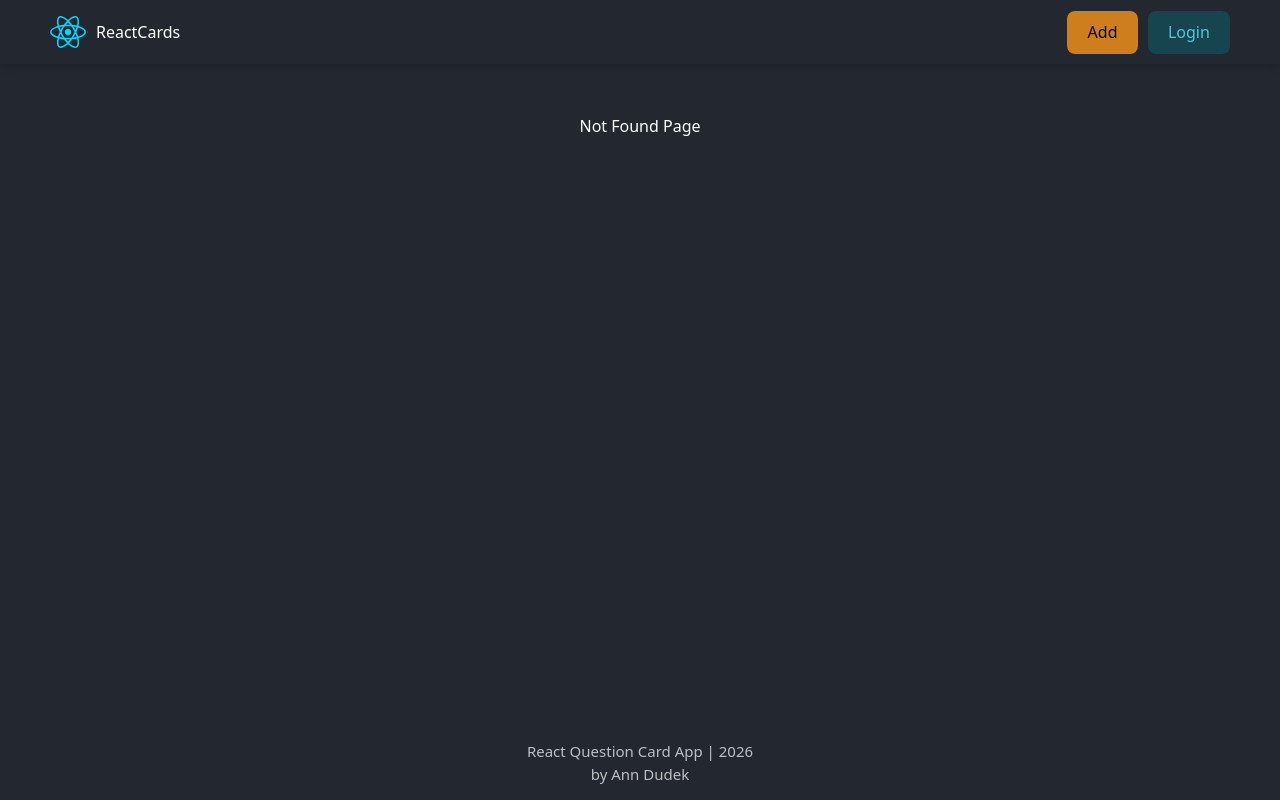
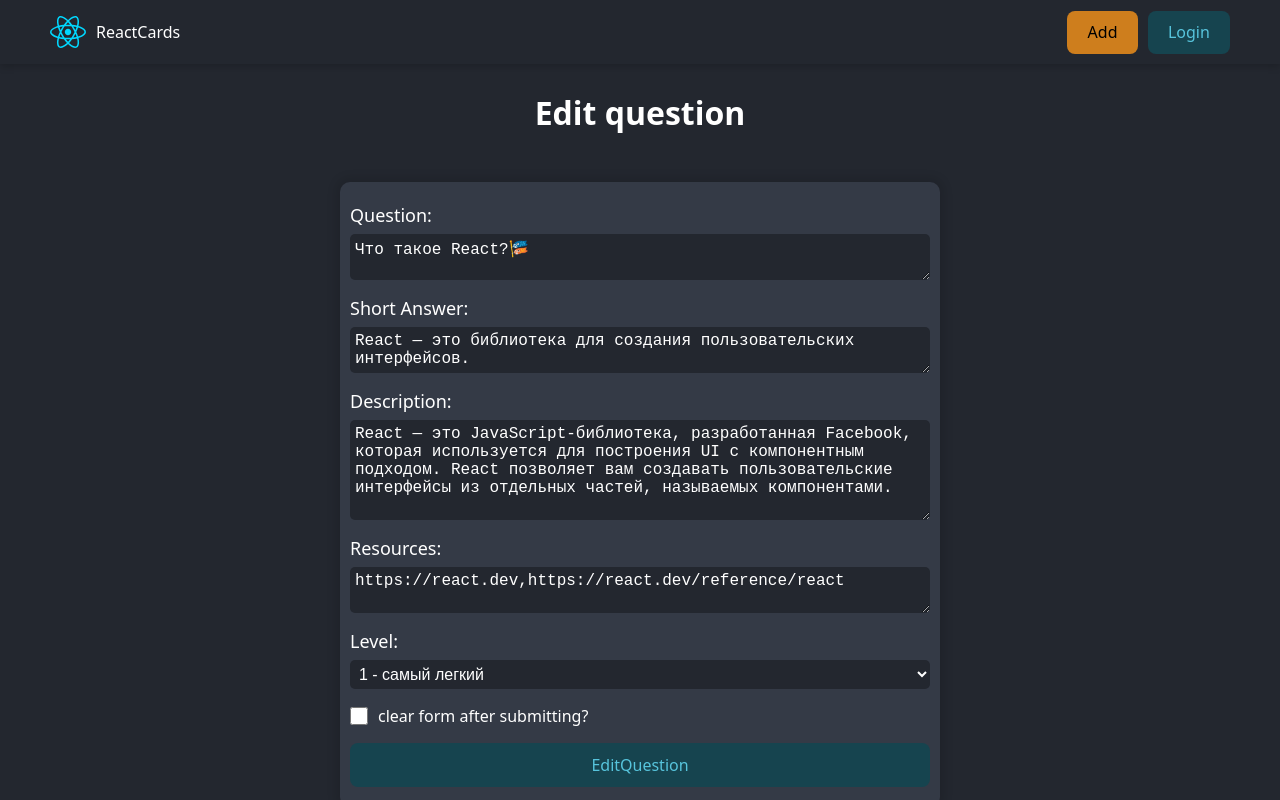
Before and after one commit to anndudek/react-pet, a React (Vite) app: page /editquestion/1 in a window 1280 px wide. Before the commit this address had no page. Built offline with nearby package versions, Linux system fonts and the light colour scheme; data requests are answered from the project's data file.

Commit message:
editQuestionPage,  dateFprmat helper

```diff
--- a/db.json
+++ b/db.json
@@ -2,7 +2,7 @@
   "react": [
     {
       "id": "1",
-      "question": "Что такое React?",
+      "question": "Что такое React?🎏",
       "answer": "React — это библиотека для создания пользовательских интерфейсов.",
       "description": "React — это JavaScript-библиотека, разработанная Facebook, которая используется для построения UI с компонентным подходом. React позволяет вам создавать пользовательские интерфейсы из отдельных частей, называемых компонентами.",
       "resources": [
@@ -10,8 +10,8 @@
         "https://react.dev/reference/react"
       ],
       "level": 1,
-      "completed": true,
-      "editDate": "03.02.2025, 19:49"
+      "completed": false,
+      "editDate": "27.04.2026, 13:25"
     },
     {
       "id": "2",
@@ -601,13 +601,14 @@
       "id": "1eca",
       "question": "Я болван?",
       "answer": "да",
-      "description": "еще какой",
+      "description": "еще какой, ,болванище, фу-фу-фу, и козлина",
       "resources": [
         "https://www.npmjs.com/package/react-toastify",
         " https://leetcode.com/studyplan/30-days-of-javascript/"
       ],
       "level": 1,
-      "completed": false
+      "completed": false,
+      "editDate": "27.04.2026, 13:23"
     }
   ],
   "$schema": "./node_modules/json-server/schema.json"
--- a/src/App.jsx
+++ b/src/App.jsx
@@ -4,6 +4,7 @@
 import { NotFoundPage } from "./pages/NotFoundPage";
 import { QuestionPage } from "./pages/QuestionPage";
 import { AddQuestionPageLazy } from "./pages/AddQuestionPage";
+import { EditQuestionPage } from "./pages/EditQuestionPage";
 
 function App() {
   return (
@@ -14,6 +15,7 @@
           <Route path="/forbidden" element={<div>forbidden</div>}></Route>
           <Route path="/addquestion" element={<AddQuestionPageLazy />}></Route>
           <Route path="/question/:id" element={<QuestionPage />}></Route>
+          <Route path="/editquestion/:id" element={<EditQuestionPage />}></Route>
           <Route path="*" element={<NotFoundPage />} />
         </Route>
       </Routes>
--- a/src/components/QuestionForm/QuestionForm.jsx
+++ b/src/components/QuestionForm/QuestionForm.jsx
@@ -4,6 +4,7 @@
 export const QuestionForm = ({ formAction, state, isPending, submitBtnText }) => {
   return (
     <form action={formAction} className={cls.form}>
+      <input hidden name="questionId" defaultValue={state.id} />
       <div className={cls.formControl}>
         <label htmlFor="questionField">Question: </label>
         <textarea
--- /dev/null
+++ b/src/helpers/dateFormat.js
@@ -0,0 +1,9 @@
+export const dateFormat = (date) => {
+  return Intl.DateTimeFormat("ru-RU", {
+    day: "numeric",
+    month: "numeric",
+    year: "numeric",
+    hour: "2-digit",
+    minute: "2-digit",
+  }).format(date);
+};
--- /dev/null
+++ b/src/pages/EditQuestionPage/EditQuestion.jsx
@@ -0,0 +1,55 @@
+import { useActionState } from "react";
+import cls from "./editQuestionPage.module.css";
+import { Loader } from "../../components/Loader";
+import { QuestionForm } from "../../components/QuestionForm";
+import { delayFn } from "../../helpers/delayFn";
+import { API_URL } from "../../constants";
+import { toast } from "react-toastify";
+import { dateFormat } from "../../helpers/dateFormat";
+
+const editCardAction = async (_prevState, formData) => {
+  try {
+    await delayFn();
+    const newQuestion = Object.fromEntries(formData);
+    const resources = newQuestion.resources.trim();
+    const questionId = newQuestion.questionId;
+    const isClearForm = newQuestion.clearForm;
+    const response = await fetch(`${API_URL}/react/${questionId}`, {
+      method: "PATCH",
+      body: JSON.stringify({
+        question: newQuestion.question,
+        answer: newQuestion.answer,
+        description: newQuestion.description,
+        resources: resources.length ? resources.split(",") : [],
+        level: Number(newQuestion.level),
+        completed: false,
+        editDate: dateFormat(new Date()),
+      }),
+    });
+
+    if (!response.ok) {
+      throw new Error(response.statusText);
+    }
+
+    const question = response.json();
+    toast.success("The question is edited succesfully!");
+    return isClearForm ? {} : question;
+  } catch (error) {
+    toast.error(error.message);
+    return {};
+  }
+};
+
+export const EditQuestion = ({ initialState = {} }) => {
+  const [formState, formAction, isPending] = useActionState(editCardAction, { ...initialState, clearForm: false });
+
+  return (
+    <>
+      {isPending && <Loader />}
+      <h1 className={cls.formTitle}>Edit question</h1>
+      <div className={cls.formContainer}>
+        <QuestionForm formAction={formAction} state={formState} isPending={isPending} submitBtnText="EditQuestion" />
+      </div>
+    </>
+  );
+};
--- /dev/null
+++ b/src/pages/EditQuestionPage/EditQuestionPage.jsx
@@ -0,0 +1,29 @@
+import { useParams } from "react-router-dom";
+import { useFetch } from "../../hooks/useFetch";
+import { API_URL } from "../../constants";
+import { useEffect, useState } from "react";
+import { Loader } from "../../components/Loader";
+import { EditQuestion } from "./EditQuestion";
+
+export const EditQuestionPage = () => {
+  const { id } = useParams();
+  const [question, setQuestion] = useState(null);
+
+  const [fetchQuestion, isQuestionLoading] = useFetch(async () => {
+    const response = await fetch(`${API_URL}/react/${id}`);
+    const data = await response.json();
+
+    setQuestion(data);
+  });
+
+  useEffect(() => {
+    fetchQuestion();
+  }, []);
+
+  return (
+    <>
+      {isQuestionLoading && <Loader />}
+      {question && <EditQuestion initialState={question} />}
+    </>
+  );
+};
--- /dev/null
+++ b/src/pages/EditQuestionPage/EditQuestionPage.module.css
@@ -0,0 +1,14 @@
+.formTitle {
+    margin: 25px auto;
+    width: fit-content;
+}
+
+.formContainer {
+    width: 100%;
+    max-width: 600px;
+    margin: 0 auto;
+    border-radius: 10px;
+    background-color: var(--card-bg-color);
+    box-shadow: 0 0 8px 5px rgba(0, 0, 0, 0.1);
+    position: relative;
+}
--- /dev/null
+++ b/src/pages/EditQuestionPage/index.jsx
@@ -0,0 +1 @@
+export { EditQuestionPage } from "./EditQuestionPage";
```
